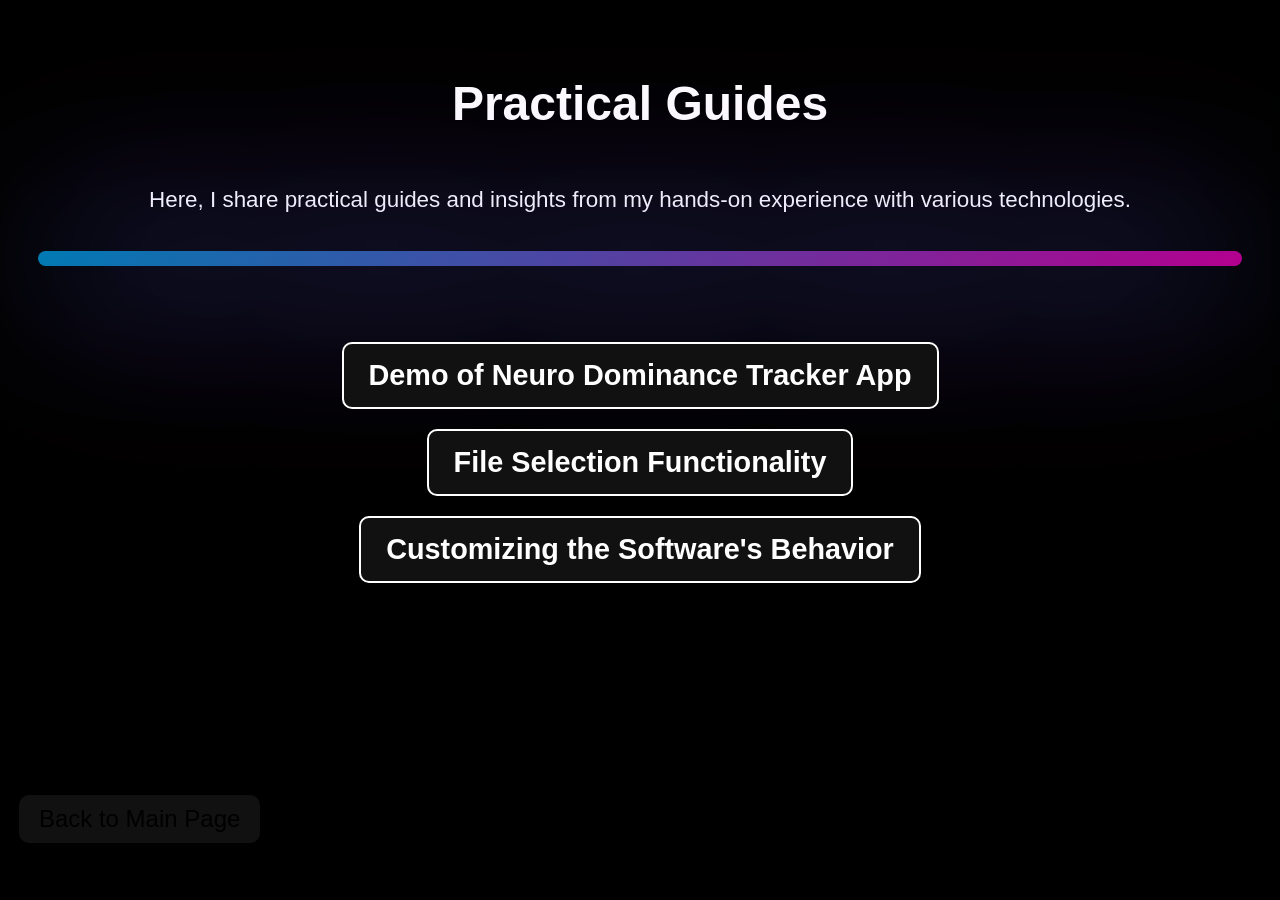
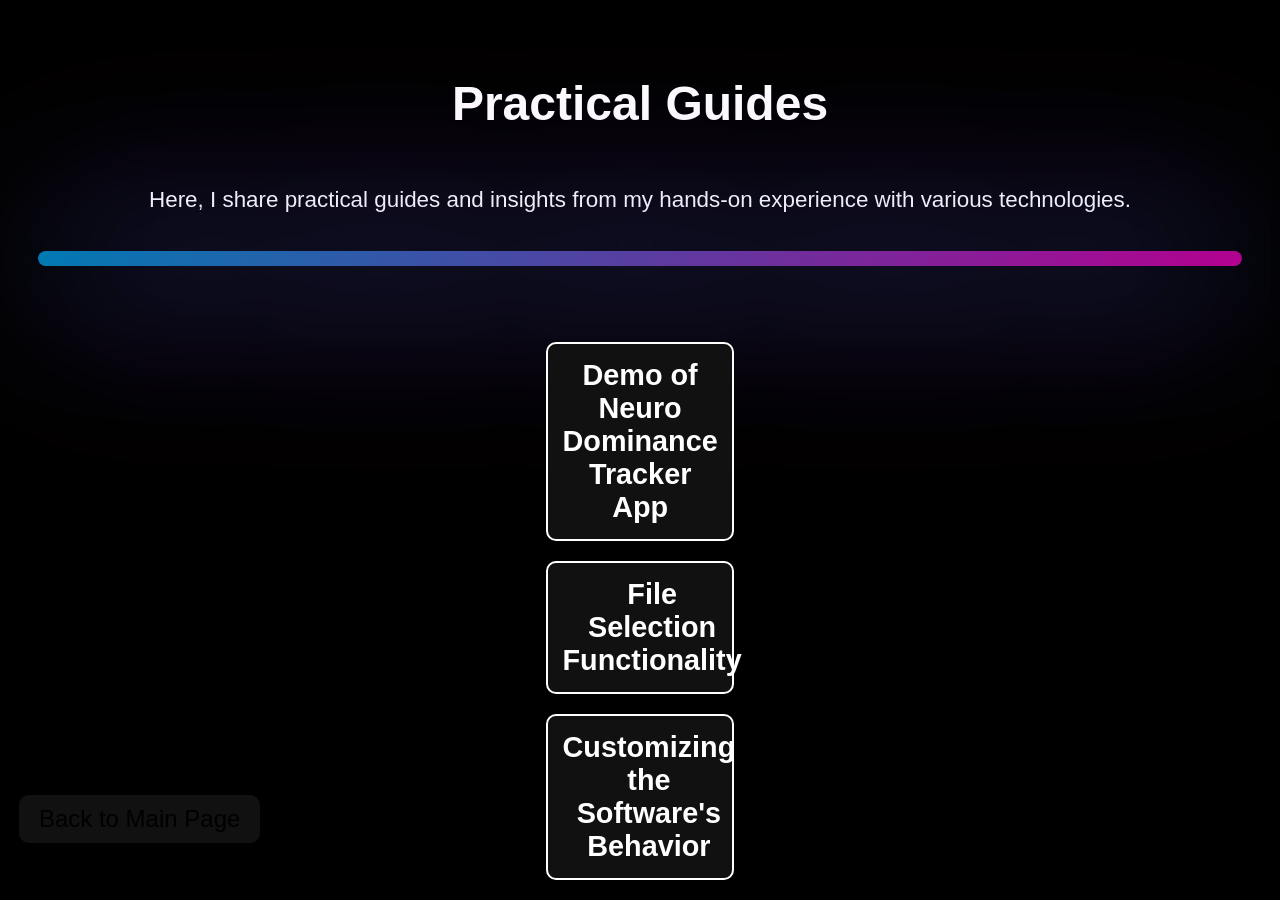
Before and after one commit to nbahador/NeuroDominanceTracker-Tool, a Jekyll site: the page manual.html, which Jekyll copies as it is, in a window 1280 px wide. Built offline with Jekyll 4.4.1, drawn with Linux system fonts in a browser that asks for light colours.

Commit message:
Update manual.html

```diff
--- a/manual.html
+++ b/manual.html
@@ -75,15 +75,15 @@
             font-size: 1.8rem; /* Slightly smaller font size */
             font-weight: bold; /* Bold text */
             border: 2px solid #fff; /* White border for visibility */
-            padding: 15px 25px; /* Generous padding */
+            padding: 15px; /* Equal padding from all sides */
             border-radius: 10px;
             cursor: pointer;
             display: flex;
             align-items: center; /* Align icon and text horizontally */
             gap: 15px; /* Space between icon and text */
             transition: all 0.3s ease-in-out;
-            width: 100%; /* Make button width 100% of the container */
-            max-width: 600px; /* Set a maximum width to ensure uniformity */
+            width: 5cm; /* Fixed width for the buttons */
+            text-align: center; /* Ensure text is centered */
         }
 
         /* Hover Effects for the Button */
@@ -144,14 +144,14 @@
             </button>
         </a>
 
-        <!-- Informatica Projects Button -->
+        <!--  File Selection Functionality Button -->
         <a href="File_Selection_Functionality.html">
             <button class="project-button">
                 File Selection Functionality
             </button>
         </a>
 
-        <!-- Podman Button (New) -->
+        <!-- Customizing the Software's Behavior Button (New) -->
         <a href="Customizing_the_Software_Behavior.html">
             <button class="project-button">
                 Customizing the Software's Behavior
```
